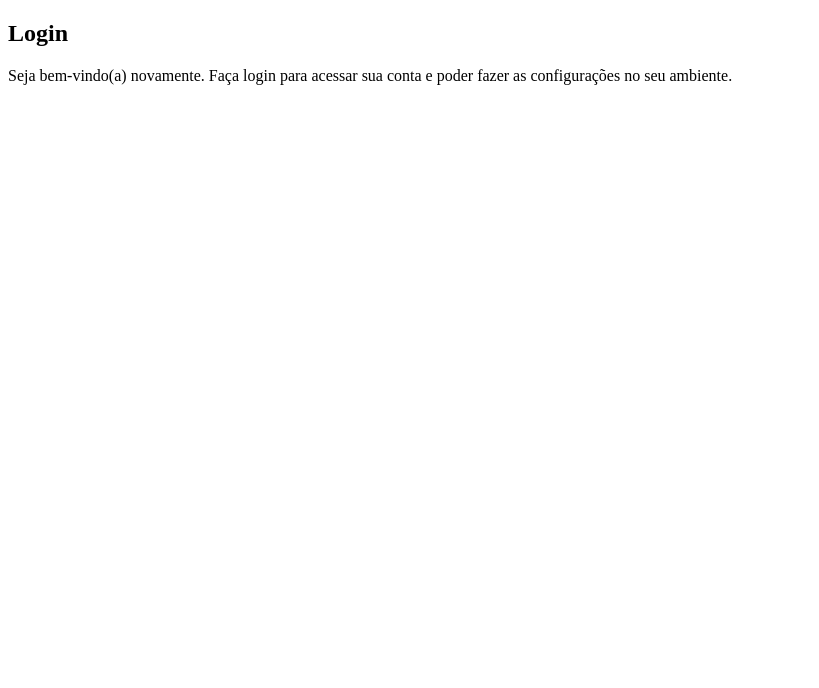
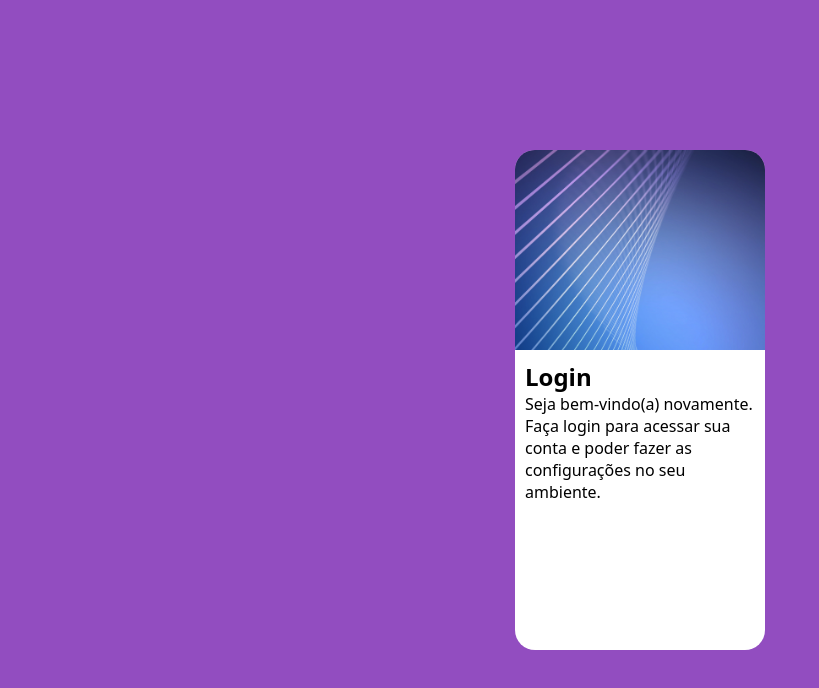
Before and after one commit to notShal/projeto-login1, a plain HTML site: page index.html in a window 1280 px wide. Shown: the whole page, without its empty margins (0-819 px from the left). Drawn offline with Linux system fonts and the light colour scheme.

Commit message:
update css

```diff
--- a/estilos/style.css
+++ b/estilos/style.css
@@ -3,5 +3,51 @@
 /*
     Paleta de cores
     Verde: #49a09d
-    Lilás: #5f2c82
+    Lilás: #924dc0
 */
+
+* {
+    font-family: system-ui, -apple-system, BlinkMacSystemFont, 'Segoe UI', Roboto, Oxygen, Ubuntu, Cantarell, 'Open Sans', 'Helvetica Neue', sans-serif;
+    margin: 0px;
+    padding: 0px;
+    box-sizing: border-box;
+}
+
+body, html {
+    background-color: #924dc0;
+    width: 100vw;
+    height: 100vh;
+}
+
+main {
+    display: flex;
+    justify-content: center;
+    align-items: center;
+    width: 100vw;
+    height: 100vh;
+
+}
+
+#login {
+    background-color: white;
+    width: 250px;
+    height: 500px;
+    border-radius: 20px;
+    overflow: hidden;
+    box-shadow: 0px 0px 10px rgba(0, 0, 0, 0.452)0, 0, 0, 0.473);
+
+
+}
+
+#login > #imagem {
+    display: block;
+    background: #924dc0 url(../imagens/fundo.jpg) no-repeat;
+    height: 200px;
+    background-size: cover;
+}
+
+#login > #formulario {
+    display: block;
+    padding: 10px;
+
+}
```
